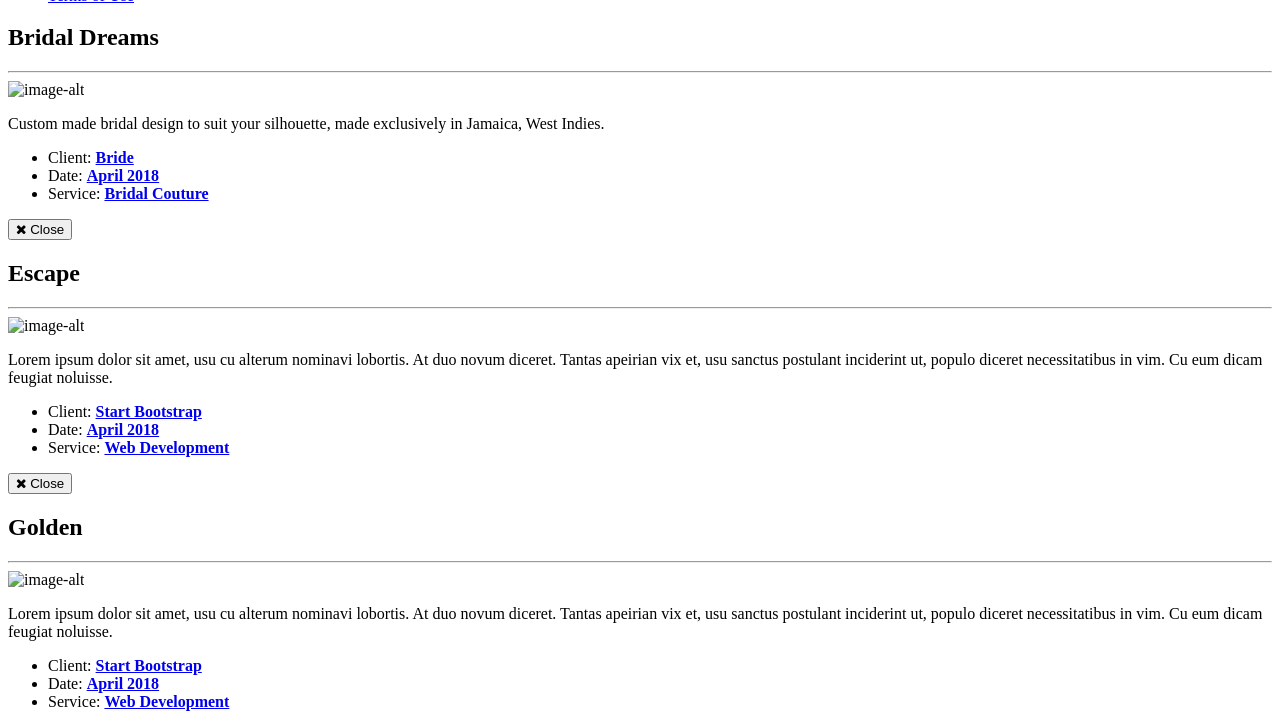
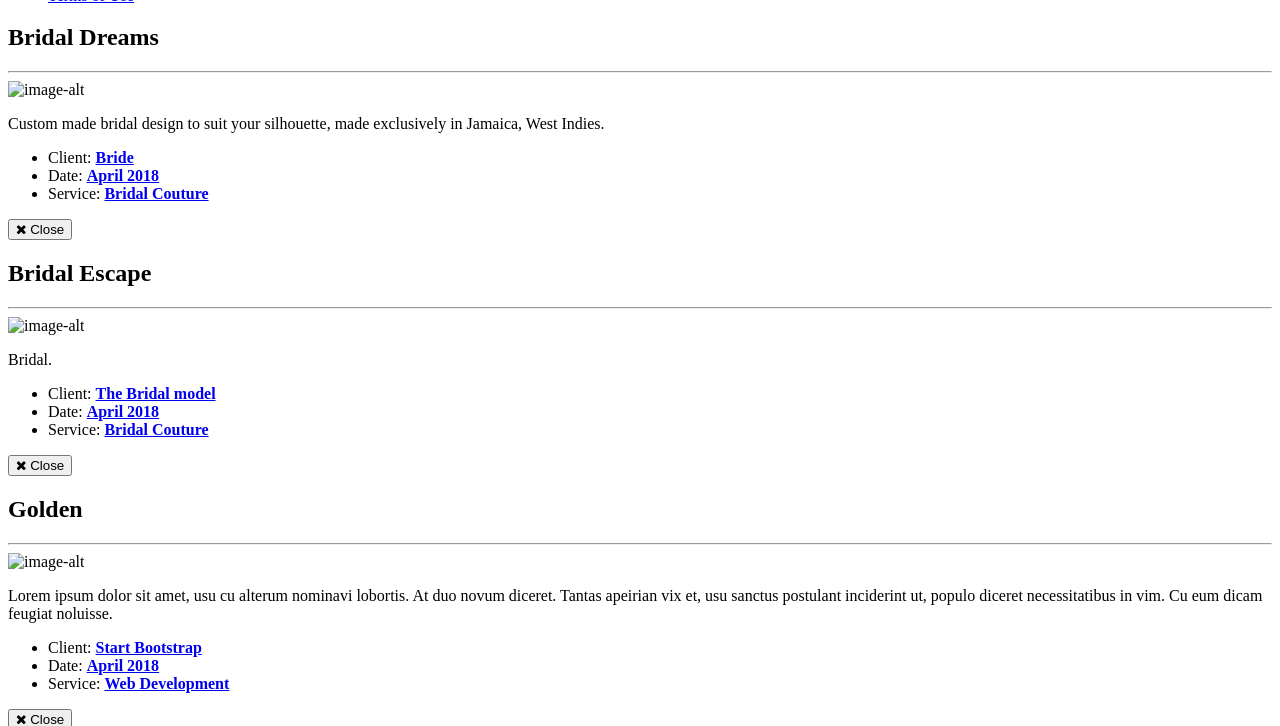
Before and after one commit to phpwebdevelope/phpwebdevelope.github.io, a Jekyll site: the page built from _posts/2018-01-17-project-2.markdown, in a window 1280 px wide and 900 px high, scrolled down 5458 px, cut to the strip 0-726 px from the top of the window. Built offline with Jekyll 4.4.1, drawn with Linux system fonts in a browser that asks for light colours; some web fonts are replaced; some of the changed text lies outside the part shown.

Commit message:
Update 2018-01-17-project-2.markdown

```diff
--- a/_posts/2018-01-17-project-2.markdown
+++ b/_posts/2018-01-17-project-2.markdown
@@ -1,15 +1,15 @@
 ---
-title: Escape
-subtitle: Website Design
+title: Bridal Escape
+subtitle: Bridal Design
 layout: default
 modal-id: 2
 date: 2018-01-17
-img: escape.png
-thumbnail: escape-thumbnail.png
+img: bridals.png
+thumbnail: bridals.png
 alt: image-alt
 project-date: April 2018
-client: Start Bootstrap
-category: Web Development
-description: Lorem ipsum dolor sit amet, usu cu alterum nominavi lobortis. At duo novum diceret. Tantas apeirian vix et, usu sanctus postulant inciderint ut, populo diceret necessitatibus in vim. Cu eum dicam feugiat noluisse.
+client: The Bridal model
+category: Bridal Couture
+description: Bridal.
 
 ---
```
